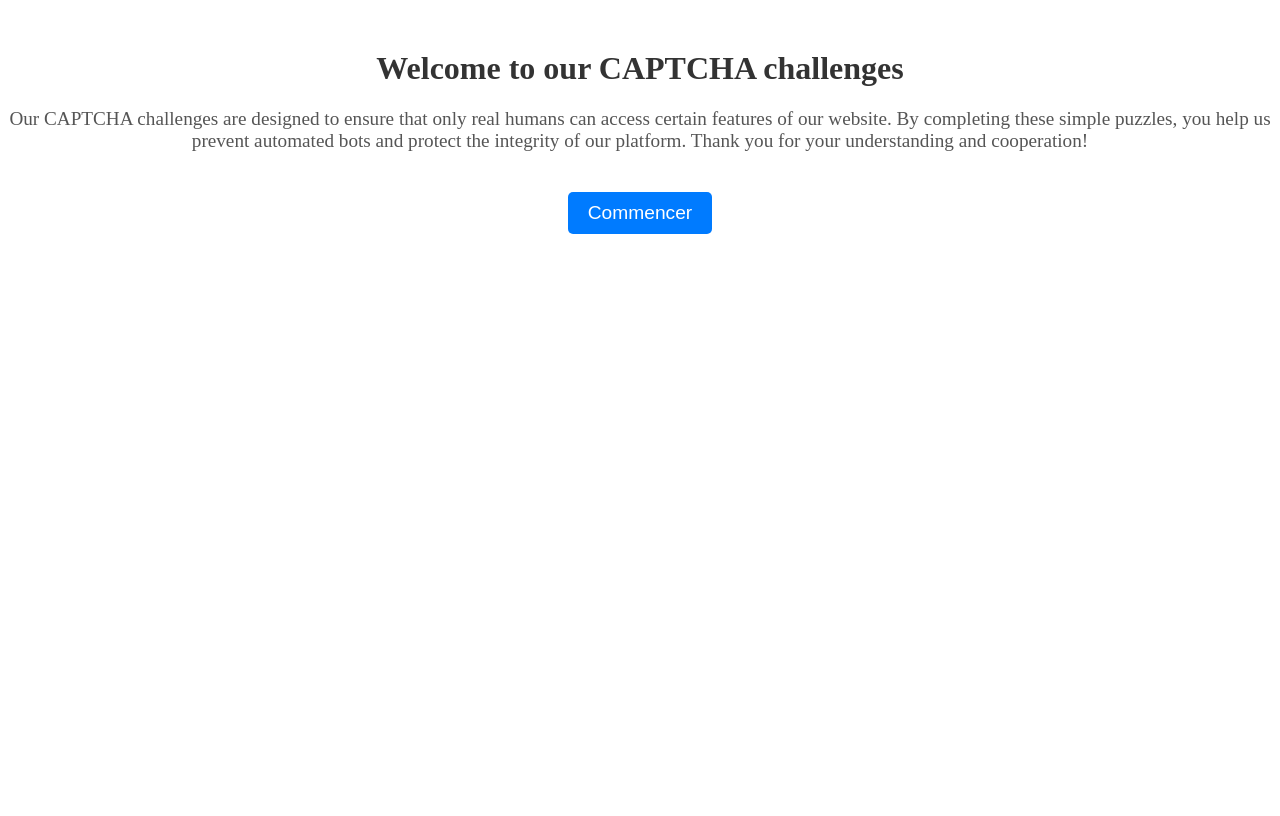
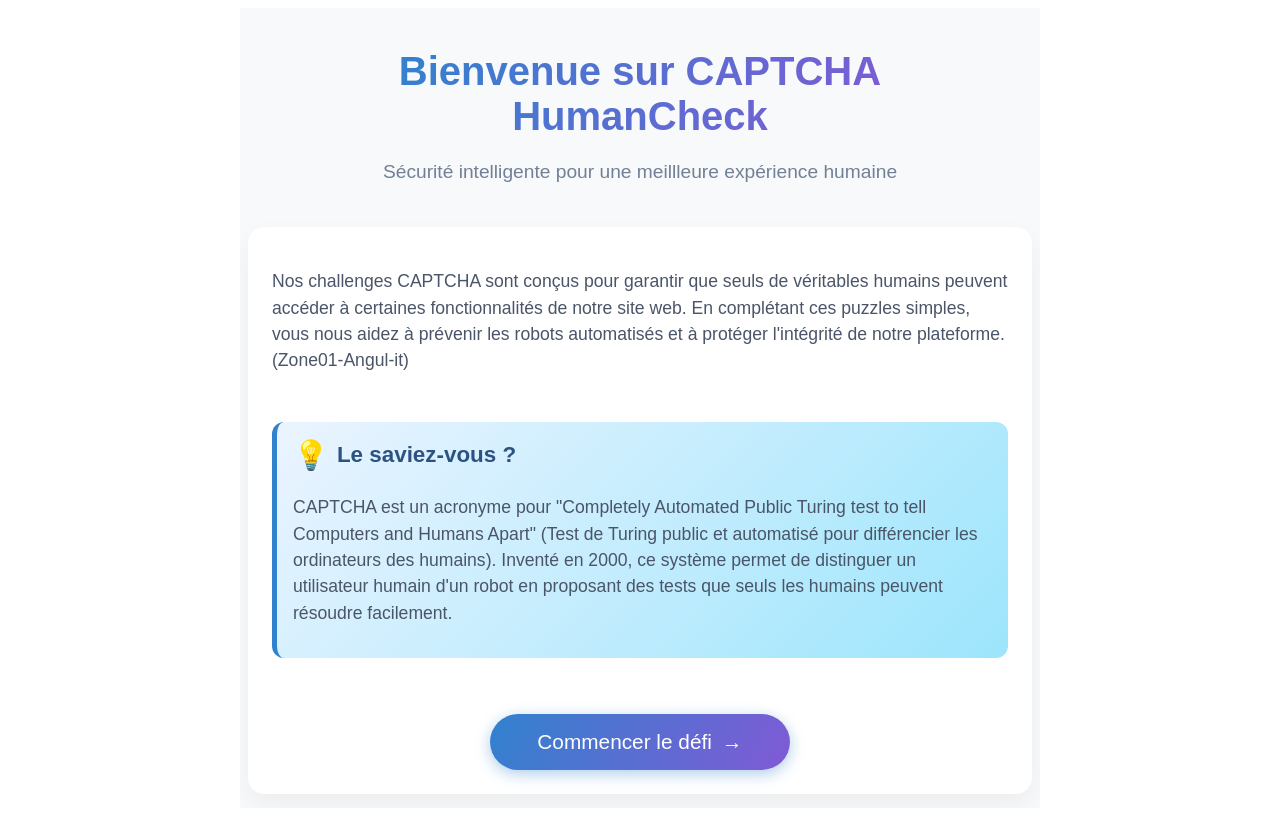
Before and after one commit to Jeanga7/angult-it, an Angular app: page / in a window 1280 px wide. Built offline with nearby package versions, Linux system fonts and the light colour scheme.

Commit message:
Home Component done

```diff
--- a/src/app/home/home.component.css
+++ b/src/app/home/home.component.css
@@ -1,29 +1,141 @@
 .home-container {
-    text-align: center;
-    margin-top: 50px;
+  display: flex;
+  flex-direction: column;
+  align-items: center;
+  justify-content: center;
+  max-width: 800px;
+  margin: 0 auto;
+  padding: 2rem;
+  height: 100vh;
+  overflow: hidden;
+  background-color: #f8f9fa;
+  font-family: "Arial", sans-serif;
+  box-sizing: border-box;
+}
+
+.header-section {
+  text-align: center;
+  margin-bottom: 1.5rem;
+}
+
+h1 {
+  font-size: 2.5rem;
+  color: #2d3748;
+  margin-bottom: 0.5rem;
+  background: linear-gradient(120deg, #3182ce, #805ad5);
+  -webkit-background-clip: text;
+  -webkit-text-fill-color: transparent;
+  background-clip: text;
+}
+
+.subtitle {
+  font-size: 1.2rem;
+  color: #718096;
+  margin-bottom: 1rem;
+}
+
+.main-content {
+  background-color: white;
+  border-radius: 16px;
+  padding: 1.5rem;
+  box-shadow: 0 10px 25px rgba(0, 0, 0, 0.05);
+  width: 100%;
+  max-height: calc(100vh - 180px);
+  display: flex;
+  flex-direction: column;
+}
+
+p {
+  font-size: 1.1rem;
+  color: #4a5568;
+  line-height: 1.5;
+  margin-bottom: 1rem;
+}
+
+.did-you-know {
+  background: linear-gradient(135deg, #ebf4ff, #9ce5fc);
+  border-radius: 12px;
+  padding: 1rem;
+  margin: 2rem 0;
+  border-left: 5px solid #3182ce;
+}
+
+.did-you-know h3 {
+  display: flex;
+  align-items: center;
+  color: #2c5282;
+  margin-top: 0;
+  font-size: 1.4rem;
+}
+
+.icon {
+  margin-right: 8px;
+  font-size: 1.8rem;
+}
+
+.start-button {
+  background: linear-gradient(120deg, #3182ce, #805ad5);
+  color: white;
+  border: none;
+  padding: 1rem 2rem;
+  font-size: 1.3rem;
+  cursor: pointer;
+  border-radius: 50px;
+  margin-top: 1.5rem;
+  display: flex;
+  align-items: center;
+  justify-content: center;
+  transition: all 0.3s ease;
+  box-shadow: 0 4px 15px rgba(49, 130, 206, 0.4);
+  width: 100%;
+  max-width: 300px;
+  margin: 1.5rem auto 0;
+}
+
+.button-text {
+  margin-right: 10px;
+}
+
+.button-icon {
+  transition: transform 0.3s ease;
+}
+
+.start-button:hover {
+  transform: translateY(-3px);
+  box-shadow: 0 10px 18px rgba(49, 130, 206, 0.6);
+}
+
+.start-button:hover .button-icon {
+  transform: translateX(8px);
+}
+
+@keyframes pulse {
+  0% {
+    box-shadow: 0 0 0 0 rgba(49, 130, 206, 0.4);
+  }
+  70% {
+    box-shadow: 0 0 0 15px rgba(49, 130, 206, 0);
+  }
+  100% {
+    box-shadow: 0 0 0 0 rgba(49, 130, 206, 0);
+  }
+}
+
+.start-button:active {
+  animation: pulse 2s;
+  transform: scale(0.98);
+}
+
+@media (max-width: 768px) {
+  .home-container {
+    padding: 1rem;
   }
 
   h1 {
     font-size: 2rem;
-    color: #333;
   }
 
-  p {
-    font-size: 1.2rem;
-    color: #555;
+  .did-you-know {
+    padding: 0.6rem;
   }
-
-  button {
-    background-color: #007bff;
-    color: white;
-    border: none;
-    padding: 10px 20px;
-    font-size: 1.2rem;
-    cursor: pointer;
-    border-radius: 5px;
-    margin-top: 20px;
-  }
-
-  button:hover {
-    background-color: #0056b3;
-  }
+}
--- a/src/app/home/home.component.html
+++ b/src/app/home/home.component.html
@@ -1,10 +1,37 @@
 <div class="home-container">
-  <h1>Welcome to our CAPTCHA challenges</h1>
-  <p>
-    Our CAPTCHA challenges are designed to ensure that only real humans can
-    access certain features of our website. By completing these simple puzzles,
-    you help us prevent automated bots and protect the integrity of our
-    platform. Thank you for your understanding and cooperation!
-  </p>
-  <button (click)="startChallenge()">Commencer</button>
+  <div class="header-section">
+    <h1>
+      Bienvenue sur CAPTCHA <br />
+      HumanCheck
+    </h1>
+    <p class="subtitle">
+      Sécurité intelligente pour une meillleure expérience humaine
+    </p>
+  </div>
+
+  <div class="main-content">
+    <p>
+      Nos challenges CAPTCHA sont conçus pour garantir que seuls de véritables
+      humains peuvent accéder à certaines fonctionnalités de notre site web. En
+      complétant ces puzzles simples, vous nous aidez à prévenir les robots
+      automatisés et à protéger l'intégrité de notre plateforme.
+      <br />(Zone01-Angul-it)
+    </p>
+
+    <div class="did-you-know">
+      <h3><span class="icon">💡</span> Le saviez-vous ?</h3>
+      <p>
+        CAPTCHA est un acronyme pour "Completely Automated Public Turing test to
+        tell Computers and Humans Apart" (Test de Turing public et automatisé
+        pour différencier les ordinateurs des humains). Inventé en 2000, ce
+        système permet de distinguer un utilisateur humain d'un robot en
+        proposant des tests que seuls les humains peuvent résoudre facilement.
+      </p>
+    </div>
+
+    <button (click)="startChallenge()" class="start-button">
+      <span class="button-text">Commencer le défi</span>
+      <span class="button-icon">→</span>
+    </button>
+  </div>
 </div>
--- a/src/app/home/home.component.ts
+++ b/src/app/home/home.component.ts
@@ -12,7 +12,15 @@ import { CommonModule } from '@angular/common';
 export class HomeComponent {
   constructor(private router: Router) {}
 
-  startChallenge(){
-    this.router.navigate(['/captcha']);
+  startChallenge() {
+    const button = document.querySelector('.start-button') as HTMLElement;
+    if (button) {
+      button.style.transform = 'scale(0.95)';
+      setTimeout(() => {
+        this.router.navigate(['/captcha']);
+      }, 500);
+    } else {
+      this.router.navigate(['/captcha']);
+    }
   }
 }
```
